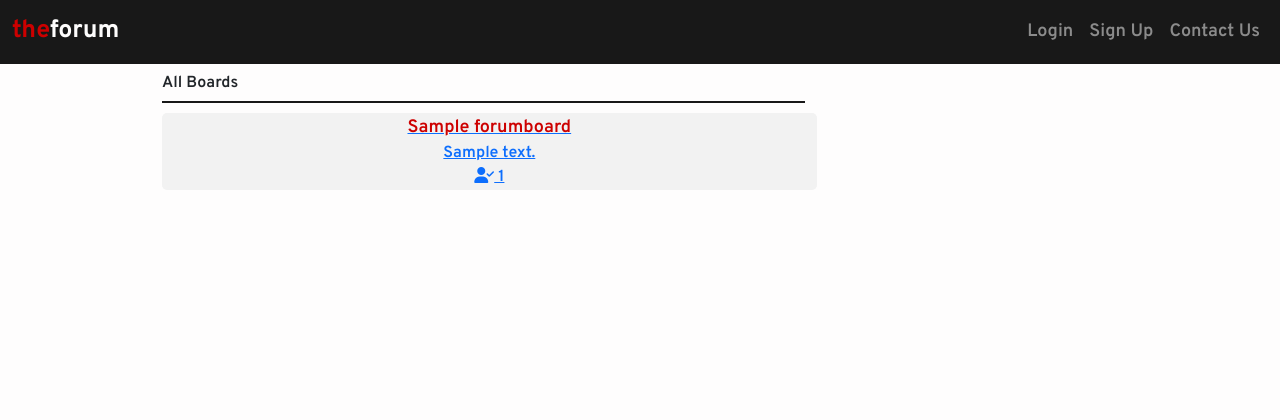
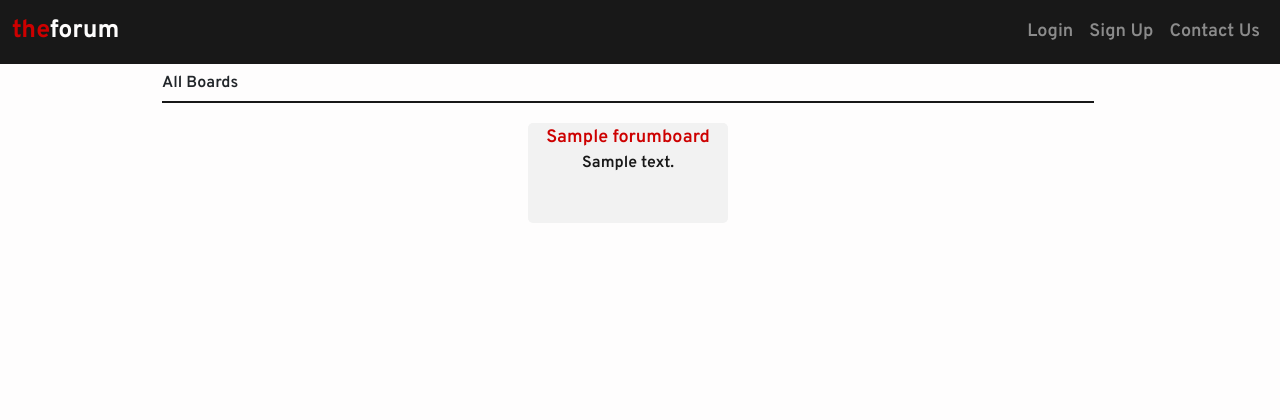
Before and after one commit to DanPearce/CI_PP4_TheForum, a Django app: page /all_boards/ in a window 1280 px wide. Shown: the top 420 px of the page. Run offline with Django 3.2, Linux system fonts and the light colour scheme; tables that the repository leaves empty hold one stand-in row (values such as "Sample post"); some libraries are stand-ins or nearby versions.

Commit message:
Add styling to the all boards page

```diff
--- a/forumboard/views.py
+++ b/forumboard/views.py
@@ -161,7 +161,7 @@ def get_all_boards(request):
     """
     boards = ForumBoard.objects.annotate(count=Count(
              'followers')).order_by('-count')
-    post_paginator = Paginator(boards, 30)
+    post_paginator = Paginator(boards, 20)
     page_number = request.GET.get('page')
     page = post_paginator.get_page(page_number)
     context = {
--- a/static/css/style.css
+++ b/static/css/style.css
@@ -669,6 +669,35 @@ h6 {
     margin: 10px 0;
 }
 
-.post-form-no-auth {
+/*-----------------------
+'all_boards.html' STYLING
+-----------------------*/
+#all-boards {
+    margin: 10px;
+}
 
+#all-boards a {
+    text-decoration: none;
+    color: #181818;
 }
+
+.board-box {
+    display: grid;
+    grid-template-columns: auto auto auto auto;
+    justify-content: center;
+}
+
+.all-boards {
+    background-color: #f2f2f2;
+    text-align: center;
+    margin: 10px;
+    width: 200px;
+    height: 100px;
+    overflow: scroll;
+    border-radius: 5px;
+    border: 1px solid transparent;
+}
+
+.all-boards:hover {
+    border: rgba(24, 24, 24, 0.5) solid 1px;
+}
--- a/templates/all_boards.html
+++ b/templates/all_boards.html
@@ -1,14 +1,15 @@
 {% extends 'base.html' %}
 {% block content %}
 <section id="all-boards" class="row">
-	<div class="row container-fluid board-posts">
-		<div class="col-8">
+	<div class="row container-fluid">
+		<div class="col-12">
 			<h6>All Boards</h6>
 			<hr class="my-4">
-            {% for board in page.object_list %}
-                {% if board.approved_board %}
+            <div class="board-box">
+                {% for board in page.object_list %}
+                    {% if board.approved_board %}
                         <a href="{% url 'board_detail' board.slug  %}">
-                            <div class="index-forum-board row">
+                            <div class="all-boards row">
                                 <div class="col-12">
                                     <div class="board-name">
                                         {{ board.name }}
@@ -16,15 +17,12 @@
                                     <div class="board-about">
                                         {{ board.about | safe }}
                                     </div>
-                                    <div class="board-followers">
-                                        <i class="fa-solid fa-user-check"></i>
-                                        {{ board.followers.count }}
-                                    </div>
                                 </div>
                             </div>
                         </a>
-                {% endif %}
-            {% endfor %}
+                    {% endif %}
+                {% endfor %}
+            </div>
         </div>
     </div>
 </section>
```
